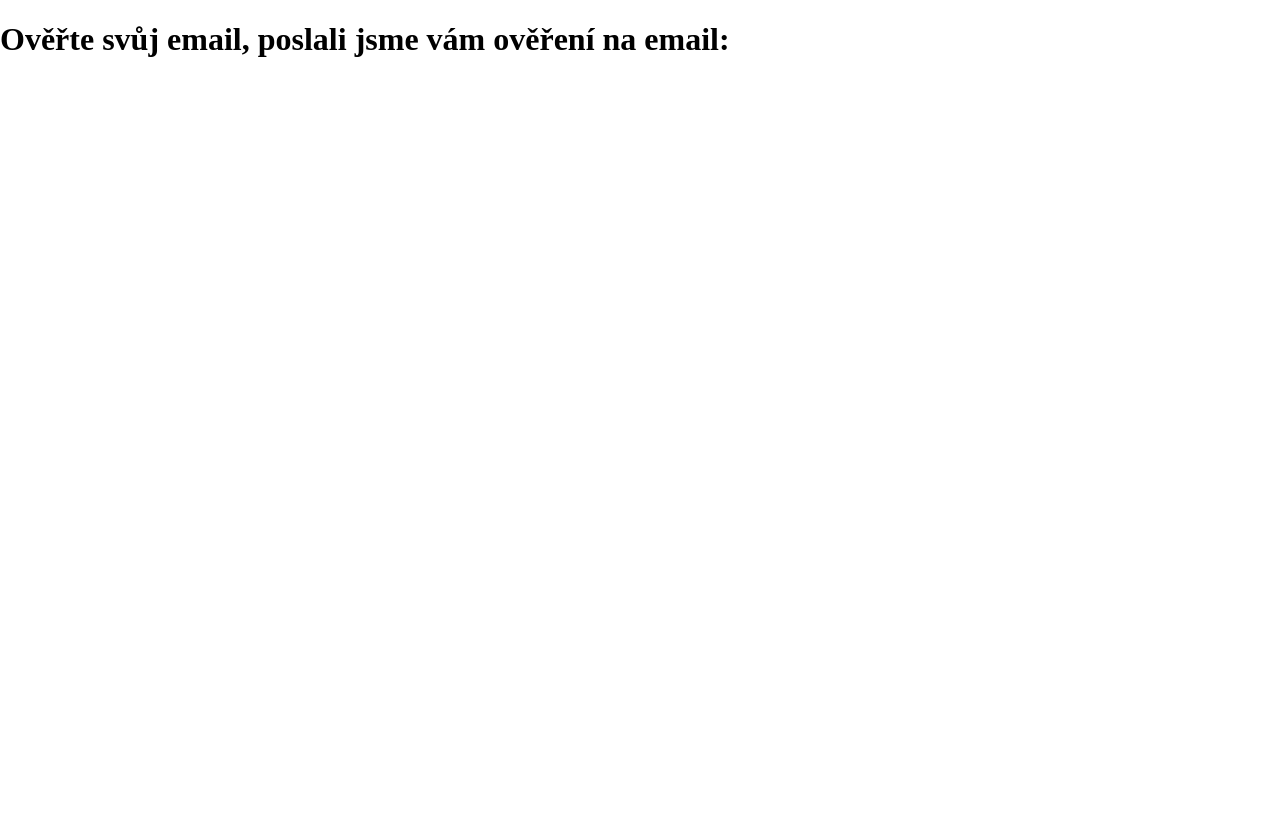
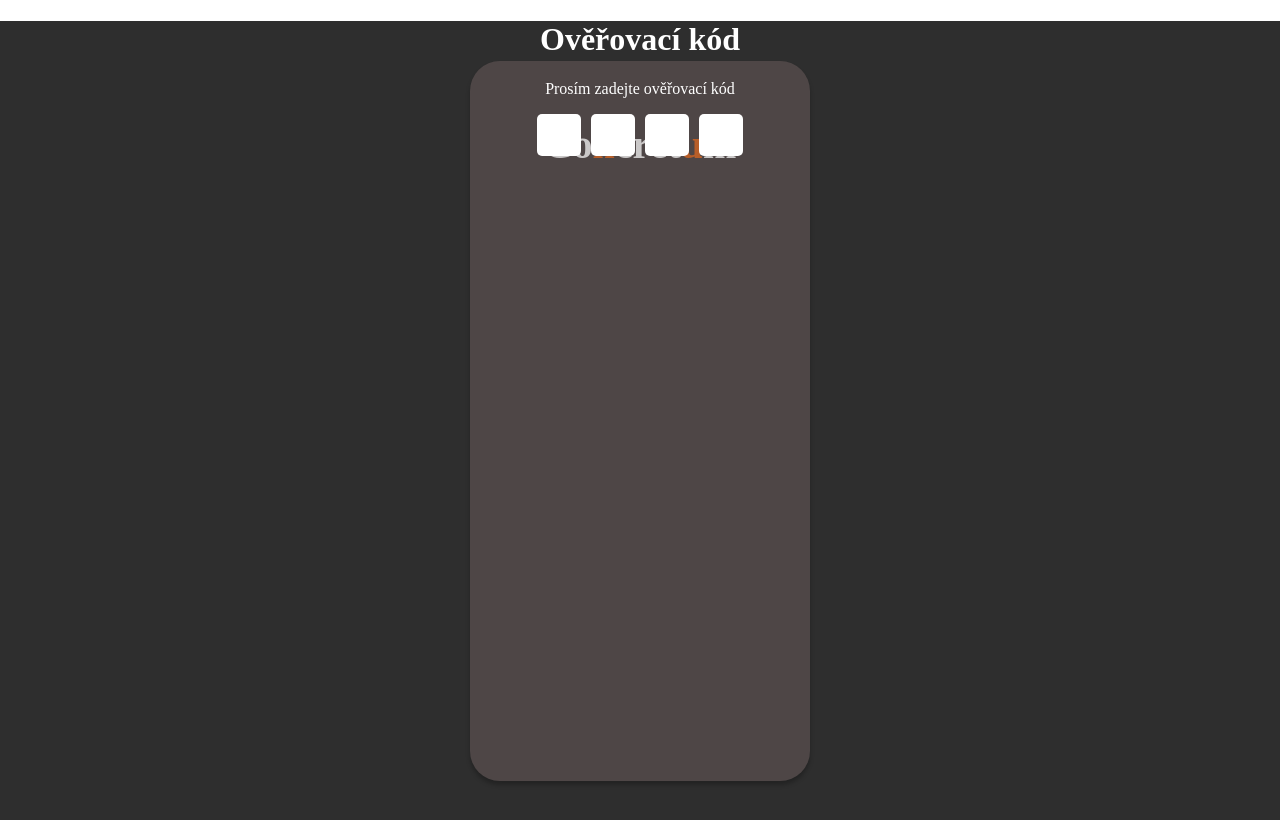
Before and after one commit to Trenclik/BETON, a SvelteKit app: page /VerifyEmail in a window 1280 px wide. Built offline with nearby package versions, Linux system fonts and the light colour scheme.

Commit message:
Dokončen-register-začátek-verify-email
Register dokončen frontend

```diff
--- a/src/routes/VerifyEmail/+page.svelte
+++ b/src/routes/VerifyEmail/+page.svelte
@@ -1,7 +1,72 @@
 <script lang="ts">
+	import { integer } from 'drizzle-orm/sqlite-core';
+    import StylingPage from "$lib/Components/Styling-page.svelte";
 
+    let code = ["", "", "", ""]; // Pole pro ukládání hodnot inputů
+
+    function handleInput(index: number, event: Event) {
+        const input = event.target as HTMLInputElement;
+        const value = input.value.replace(/\D/g, ""); // Odstraní vše kromě číslic
+
+        code[index] = value;
+
+        // Automatický přesun na další input, pokud je zadán znak
+        if (value && index < code.length - 1) {
+            (document.getElementById(`input-${index + 1}`) as HTMLInputElement)?.focus();
+        }
+    }
+
+    function handleKeyDown(index: number, event: KeyboardEvent) {
+        if (event.key === "Backspace" && index > 0 && !code[index]) {
+            (document.getElementById(`input-${index - 1}`) as HTMLInputElement)?.focus();
+        }
+    }
 </script>
 
+<StylingPage />
+
 <main>
-    <h1>Ověřte svůj email, poslali jsme vám ověření na email:  </h1>
+    <div class="VerifyContainer">
+        <h1>Ověřovací kód</h1>
+        <p>Prosím zadejte ověřovací kód</p>
+
+        <div class="code-inputs">
+            {#each code as digit, i}
+                <input
+                    id="input-{i}"
+                    type="text"
+                    bind:value={code[i]}
+                    maxlength="1"
+                    pattern="[0-9]"
+                    inputmode="numeric"
+                    oninput={(e) => handleInput(i, e)}
+                    onkeydown={(e) => handleKeyDown(i, e)}
+                />
+            {/each}
+        </div>
+    </div>
 </main>
+
+<style>
+    .VerifyContainer {
+        text-align: center;
+        color: white;
+    }
+
+    .code-inputs {
+        display: flex;
+        justify-content: center;
+        gap: 10px;
+        margin-top: 10px;
+    }
+
+    .code-inputs input {
+        width: 40px;
+        height: 40px;
+        font-size: 24px;
+        text-align: center;
+        border: none;
+        border-radius: 5px;
+        outline: none;
+    }
+</style>
```
Also changed, not shown: src/lib/Components/ShowHideButton.svelte (+33 -6 lines), src/routes/Register/+page.svelte (+33 -5 lines).
